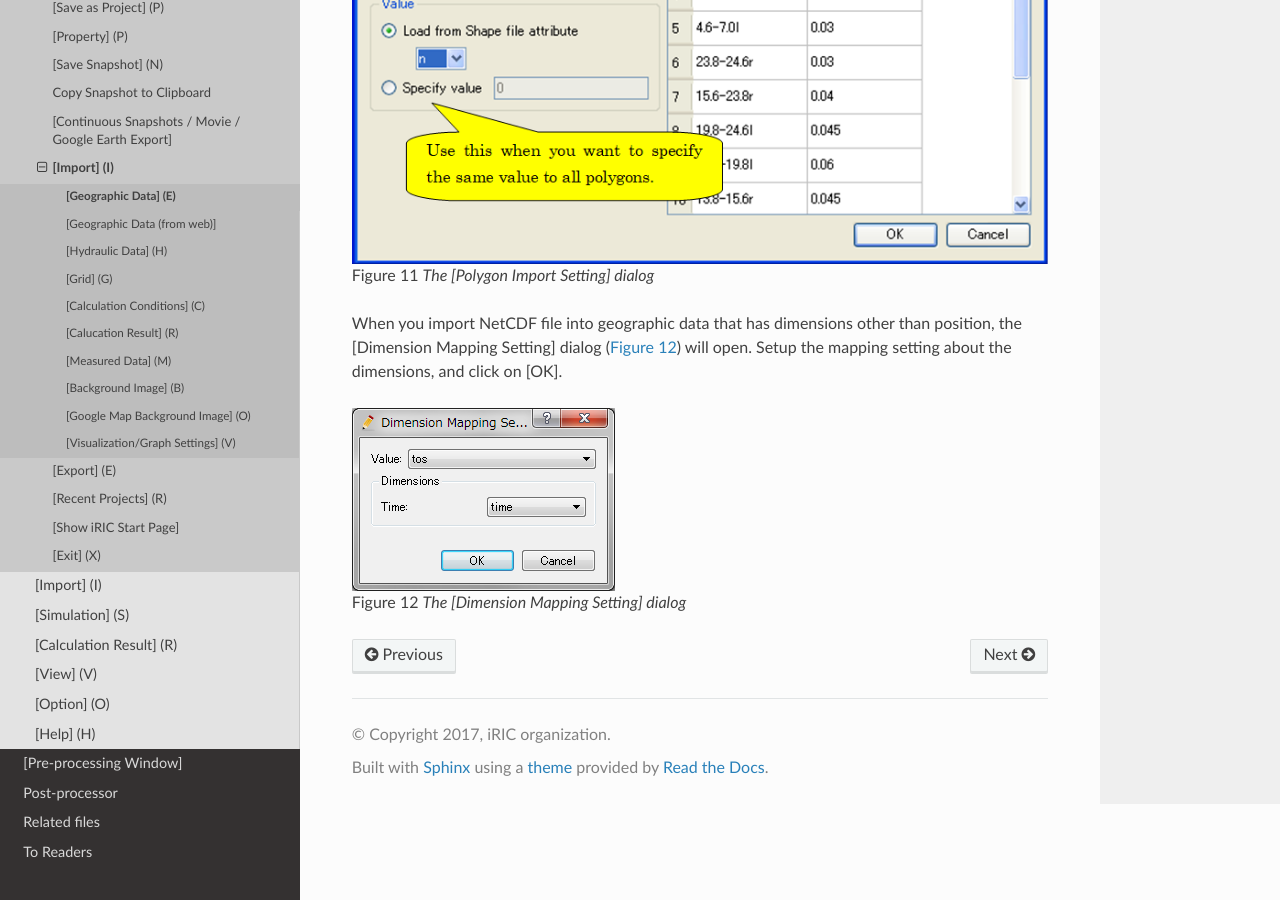
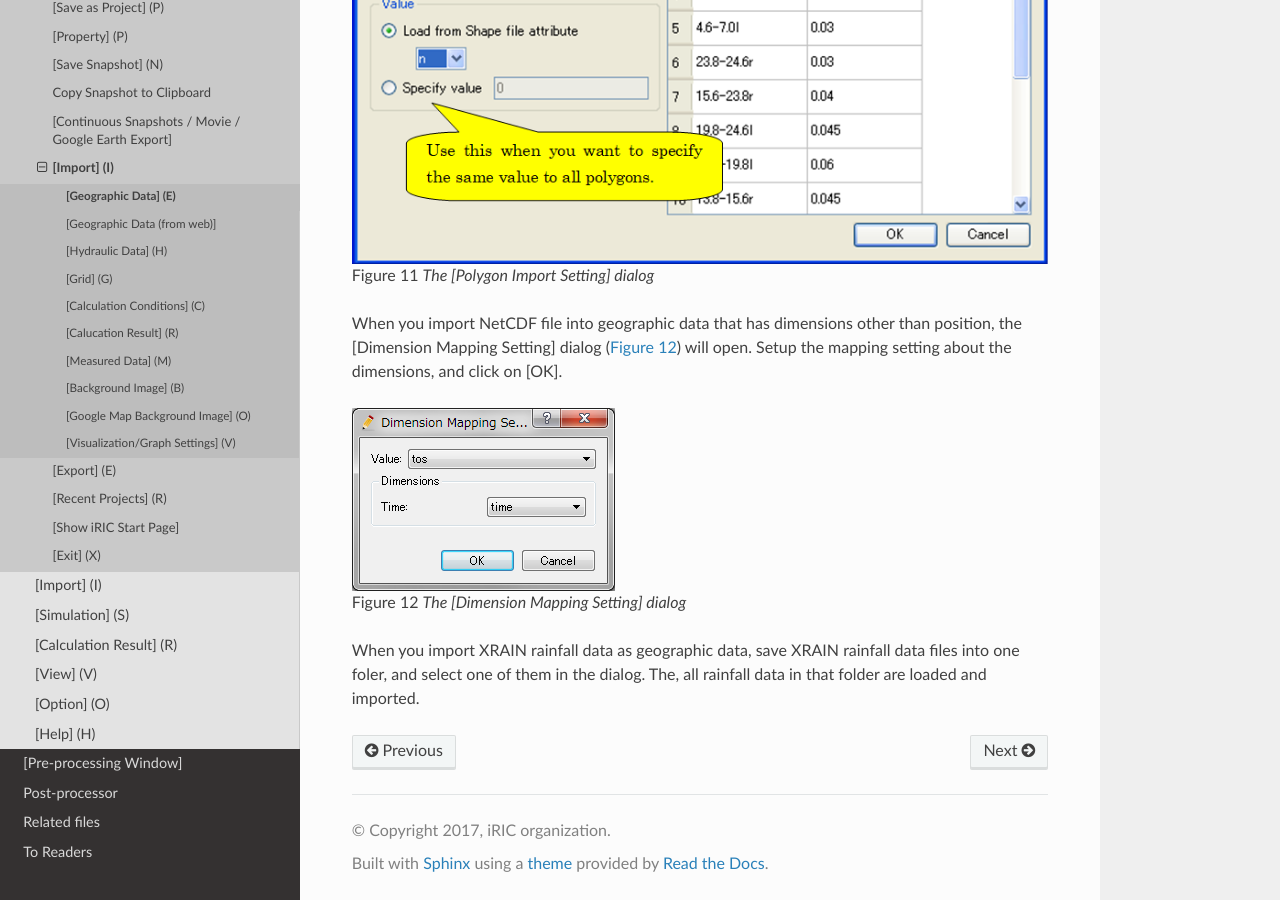
Before and after one commit to i-RIC/gui_user_manual, a Sphinx documentation site: the page built from source/03/03_09_01_geographic_data.rst, in a window 1280 px wide and 900 px high, scrolled down 1979 px. Built offline with Sphinx 7.4.7 and the Read the Docs theme 2.0.0, drawn with Linux system fonts in a browser that asks for light colours.

Commit message:
Description about importing XRAIN rainfall data is added.

```diff
--- a/source/03/03_09_01_geographic_data.rst
+++ b/source/03/03_09_01_geographic_data.rst
@@ -60,3 +60,7 @@ Setup the mapping setting about the dimensions, and click on [OK].
 .. figure:: images/netcdf_import_setting_dialog.png
 
    The [Dimension Mapping Setting] dialog
+
+When you import XRAIN rainfall data as geographic data, save XRAIN rainfall
+data files into one foler, and select one of them in the dialog.
+The, all rainfall data in that folder are loaded and imported.
```
